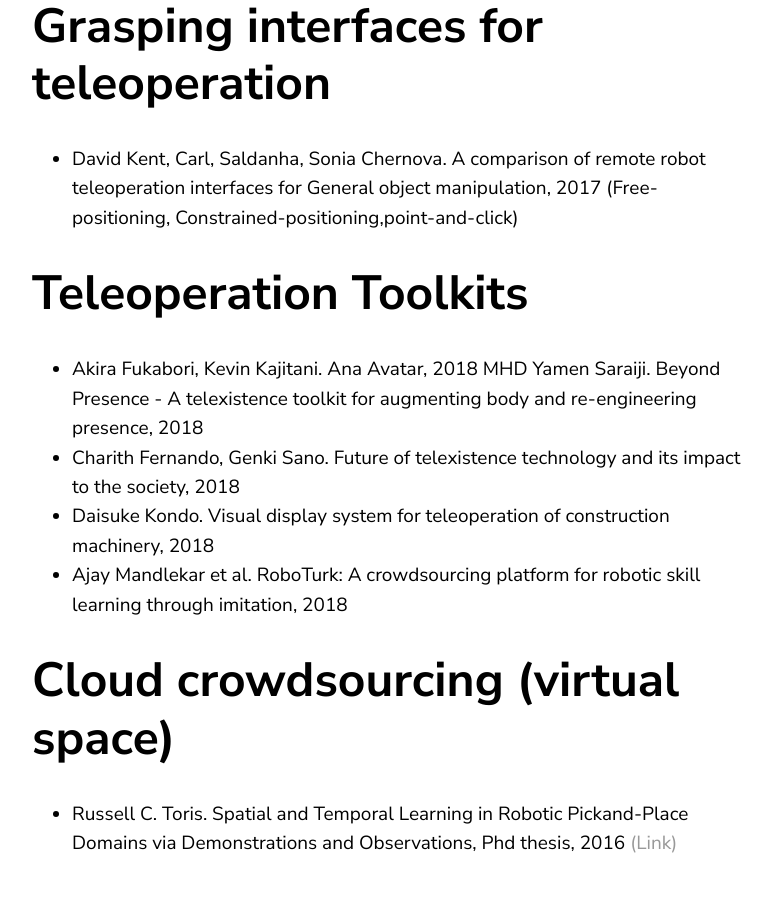
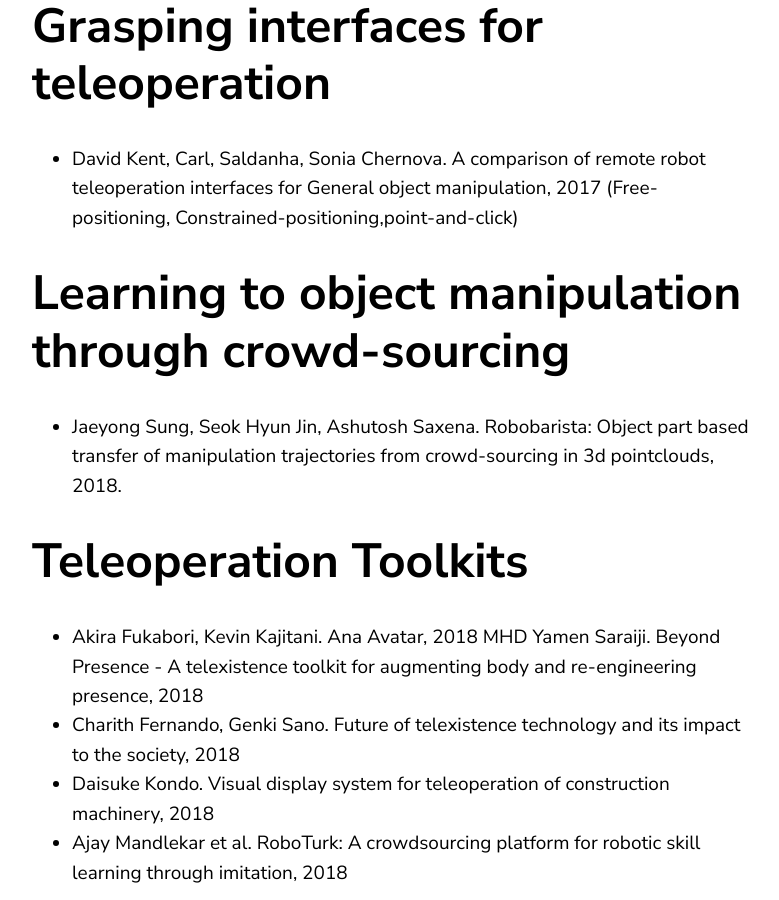
Before and after one commit to jluis9796/jluis9796.github.io, a Jekyll site: the page built from _posts/2020-05-24-telexistence.markdown, in a window 1280 px wide and 900 px high, scrolled down 898 px. Shown: the whole window, without its empty margins (68-847 px from the left). Built offline with Jekyll 4.4.1, drawn with Linux system fonts in a browser that asks for light colours.

Commit message:
Update 2020-05-24-telexistence.markdown

```diff
--- a/_posts/2020-05-24-telexistence.markdown
+++ b/_posts/2020-05-24-telexistence.markdown
@@ -15,6 +15,9 @@ date:   2020-05-24 13:34:36 +0900
 
 # Grasping interfaces for teleoperation
 * David Kent, Carl, Saldanha, Sonia Chernova. A comparison of remote robot teleoperation interfaces for General object manipulation, 2017 (Free-positioning, Constrained-positioning,point-and-click)
+
+# Learning to object manipulation through crowd-sourcing
+* Jaeyong Sung, Seok Hyun Jin, Ashutosh Saxena. Robobarista: Object part based transfer of manipulation trajectories from crowd-sourcing in 3d pointclouds, 2018.
 
 # Teleoperation Toolkits
 * Akira Fukabori, Kevin Kajitani. Ana Avatar, 2018
```
